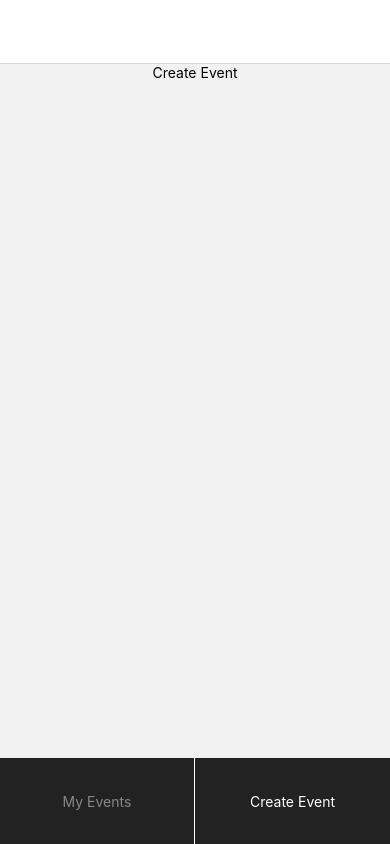
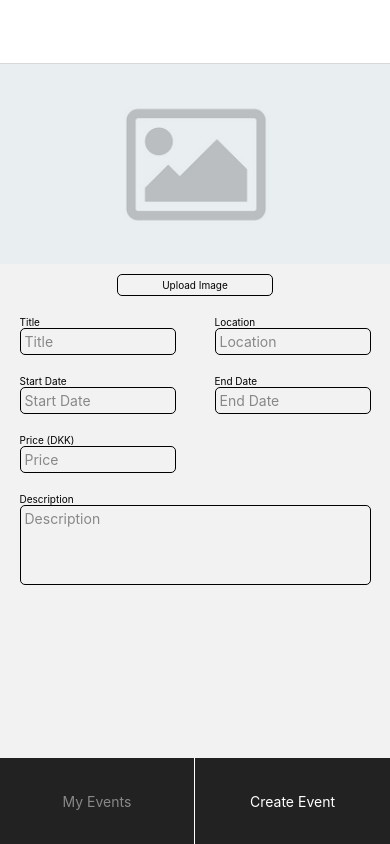
Before and after one commit to MartenBeech/EventTicketCreator, a React Native app: screen /CreateEvent in a window 390 px wide. Built offline with nearby package versions, Linux system fonts and the light colour scheme.

Commit message:
Added input components for CreateEvent

```diff
--- /dev/null
+++ b/src/components/ImageUploader.tsx
@@ -0,0 +1,28 @@
+import { StyleSheet, TextInput, View, Text, Pressable } from "react-native";
+
+export const ImageUploader = () => {
+  return (
+    <View style={styles.container}>
+      <Pressable style={styles.button}>
+        <Text style={styles.text}>Upload Image</Text>
+      </Pressable>
+    </View>
+  );
+};
+
+const styles = StyleSheet.create({
+  container: {
+    width: "40%",
+    marginHorizontal: "5%",
+    marginVertical: 10,
+  },
+  button: {
+    padding: 4,
+    borderWidth: 1,
+    borderRadius: 5,
+    alignItems: "center",
+  },
+  text: {
+    fontSize: 10,
+  },
+});
--- /dev/null
+++ b/src/components/NumberInput.tsx
@@ -0,0 +1,39 @@
+import { useState } from "react";
+import { StyleSheet, TextInput, View, Text } from "react-native";
+
+interface NumberInputProps {
+  title: string;
+  suffix?: string;
+}
+
+export const NumberInput = (props: NumberInputProps) => {
+  const [number, setNumber] = useState("");
+  return (
+    <View style={styles.container}>
+      <Text style={styles.text}>{`${props.title}${
+        props.suffix ? ` (${props.suffix})` : ""
+      }`}</Text>
+      <TextInput
+        style={styles.input}
+        placeholder={props.title}
+        placeholderTextColor="#888"
+        onChange={(text) => {
+          setNumber(text.nativeEvent.text.replace(/[^0-9.]/g, ""));
+        }}
+        value={number}
+      />
+    </View>
+  );
+};
+
+const styles = StyleSheet.create({
+  container: { width: "40%", marginHorizontal: "5%", marginVertical: 10 },
+  text: {
+    fontSize: 10,
+  },
+  input: {
+    padding: 4,
+    borderWidth: 1,
+    borderRadius: 5,
+  },
+});
--- /dev/null
+++ b/src/components/TextArea.tsx
@@ -0,0 +1,37 @@
+import { StyleSheet, TextInput as Input, View, Text } from "react-native";
+
+interface TextAreaProps {
+  title: string;
+}
+
+export const TextArea = (props: TextAreaProps) => {
+  return (
+    <View style={styles.container}>
+      <Text style={styles.text}>{props.title}</Text>
+      <Input
+        style={styles.input}
+        placeholder={props.title}
+        placeholderTextColor="#888"
+        multiline
+        textAlignVertical="top"
+      />
+    </View>
+  );
+};
+
+const styles = StyleSheet.create({
+  container: {
+    width: "90%",
+    marginHorizontal: "5%",
+    marginVertical: 10,
+  },
+  text: {
+    fontSize: 10,
+  },
+  input: {
+    padding: 4,
+    borderWidth: 1,
+    borderRadius: 5,
+    minHeight: 80,
+  },
+});
--- /dev/null
+++ b/src/components/TextInput.tsx
@@ -0,0 +1,30 @@
+import { StyleSheet, TextInput as Input, View, Text } from "react-native";
+
+interface TextInputProps {
+  title: string;
+}
+
+export const TextInput = (props: TextInputProps) => {
+  return (
+    <View style={styles.container}>
+      <Text style={styles.text}>{props.title}</Text>
+      <Input
+        style={styles.input}
+        placeholder={props.title}
+        placeholderTextColor="#888"
+      />
+    </View>
+  );
+};
+
+const styles = StyleSheet.create({
+  container: { width: "40%", marginHorizontal: "5%", marginVertical: 10 },
+  text: {
+    fontSize: 10,
+  },
+  input: {
+    padding: 4,
+    borderWidth: 1,
+    borderRadius: 5,
+  },
+});
--- a/src/screens/createEvent/CreateEvent.tsx
+++ b/src/screens/createEvent/CreateEvent.tsx
@@ -1,7 +1,12 @@
-import { StyleSheet, View, Text, ScrollView } from "react-native";
+import { StyleSheet, View, Text, ScrollView, Image } from "react-native";
 import { NavigationBar } from "../../NavigationBar";
 import type { NativeStackScreenProps } from "@react-navigation/native-stack";
 import { RootStackParamList } from "../../Navigation";
+import { TextInput } from "../../components/TextInput";
+import { ImageUploader } from "../../components/ImageUploader";
+import { useState } from "react";
+import { NumberInput } from "../../components/NumberInput";
+import { TextArea } from "../../components/TextArea";
 
 type NavigationRoute = NativeStackScreenProps<
   RootStackParamList,
@@ -14,11 +19,28 @@ interface Props {
 }
 
 export const CreateEvent = (props: Props) => {
+  const [image, setImage] = useState("");
   return (
     <View style={styles.screen}>
       <ScrollView>
         <View style={styles.container}>
-          <Text>Create Event</Text>
+          <Image
+            style={styles.image}
+            source={
+              image
+                ? { uri: image }
+                : require("../../images/ImagePlaceholder.jpg")
+            }
+          />
+          <ImageUploader />
+          <View style={styles.flexWrap}>
+            <TextInput title="Title" />
+            <TextInput title="Location" />
+            <TextInput title="Start Date" />
+            <TextInput title="End Date" />
+            <NumberInput title="Price" suffix="DKK" />
+            <TextArea title="Description" />
+          </View>
         </View>
       </ScrollView>
       <NavigationBar navigation={props.navigation} />
@@ -38,4 +60,13 @@ const styles = StyleSheet.create({
     width: "100%",
     alignItems: "center",
   },
+  flexWrap: {
+    flexDirection: "row",
+    flexWrap: "wrap",
+  },
+  image: {
+    height: 200,
+    width: "100%",
+    resizeMode: "cover",
+  },
 });
```
Also changed, not shown: src/images/ImagePlaceholder.jpg (added).
